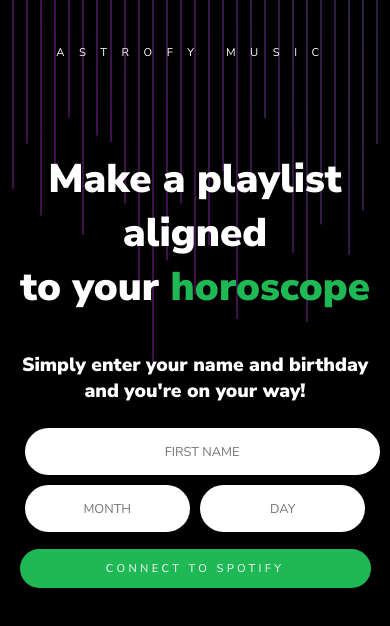
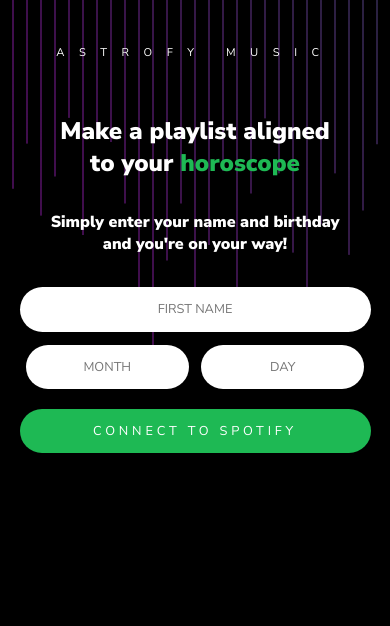
Before and after one commit to vunderkind/astrofy, a React (Create React App) app in the folder astrofy/: page / in a window 390 px wide. Shown: the top 626 px of the page. Built offline with nearby package versions, Linux system fonts and the light colour scheme.

Commit message:
More styling

```diff
--- a/astrofy/src/App.css
+++ b/astrofy/src/App.css
@@ -88,24 +88,40 @@
 }
 
 @media only screen and (max-width: 800px) {
-
+  .headers{
+    width: 90%;
+    margin: 0 auto;
+  }
   h1 {
     font-size: 0.7em;
   }
 
   h2 {
     padding-top: 2em;
-    font-size: 2.5em;
+    font-size: 1.5em;
   }
 
   h3 {
-    font-size: 1.2em;
+    font-size: 1em;
   }
 
   form {
     width: 90vw;
+    margin-top: 2em;
+  }
+
+  .form-input{
+
+    margin: 0 auto;
+    /* margin-top: 2em; */
+    padding:0;
+  }
+  #form2 input {
+    margin: 0.5em;
+    margin-top: 1em;
   }
   button {
-    font-size: 0.7em;
+    font-size: 0.8em;
+    margin-top: 1em;
   }
 }
```
